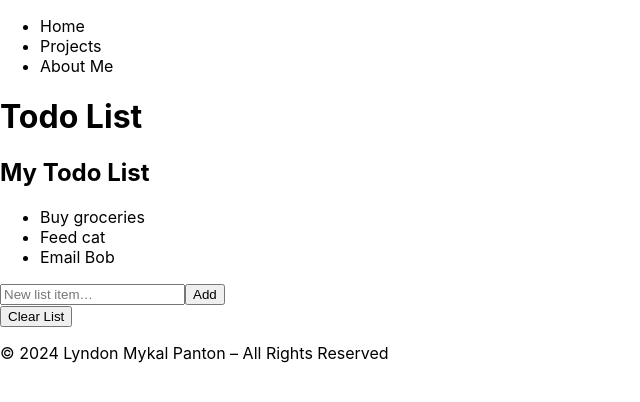
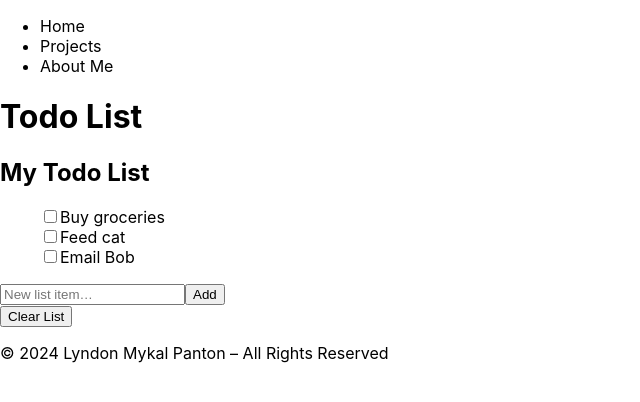
Before and after one commit to lyndonpanton/todo-list, a React (Create React App) app in the folder web-react/: page / in a window 1280 px wide. Shown: the top 402 px of the page, without its empty margins (0-640 px from the left). Built offline with nearby package versions, Linux system fonts and the light colour scheme.

Commit message:
List items have checkboxes

```diff
--- a/web-react/src/App.css
+++ b/web-react/src/App.css
@@ -45,6 +45,6 @@
     text-align: initial;
 }
 
-.todo-list {
-    list-style-type: none;
+.todo-list-item {
+  list-style-type: none;
 }
--- a/web-react/src/Main.js
+++ b/web-react/src/Main.js
@@ -2,7 +2,7 @@ function Add() {
     return (
         <section>
             <input type={"text"} placeholder="New list item…" />
-            <button>Add</button>
+            <button onClick={createTodo}>Add</button>
         </section>
     )
 }
@@ -37,13 +37,30 @@ function Todo() {
         <article>
             <h2>My Todo List{ /* Editable list name*/ }</h2>
             <ul id="todo-list">
-                <li>Buy groceries</li>
-                <li>Feed cat</li>
-                <li>Email Bob</li>
+                <li className={"todo-list-item"}>
+                    <input type={"checkbox"} />
+                    Buy groceries
+                </li>
+                <li className={"todo-list-item"}>
+                    <input type={"checkbox"} />
+                    Feed cat
+                </li>
+                <li className={"todo-list-item"}>
+                    <input type={"checkbox"} />
+                    Email Bob
+                </li>
             </ul>
             <Edit />
         </article>
     );
 }
 
+function TodoItem() {
+
+}
+
+function createTodo() {
+    console.log("New todo created");
+}
+
 export default Main;
```
